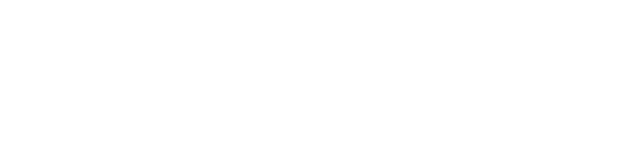
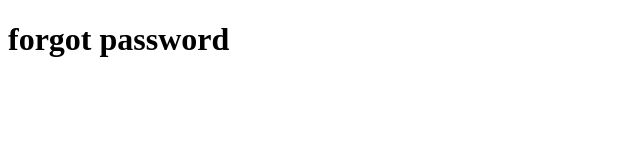
Before and after one commit to EGO002/FE, a plain HTML site: page forgot-password.html in a window 1280 px wide. Shown: the whole page, without its empty margins (0-640 px from the left). Drawn offline with Linux system fonts and the light colour scheme.

Commit message:
Update forgot-password.html

```diff
--- a/forgot-password.html
+++ b/forgot-password.html
@@ -6,6 +6,6 @@
     <title>forgot password</title>
 </head>
 <body>
-
+    <h1>forgot password</h1>
 </body>
 </html>
```
